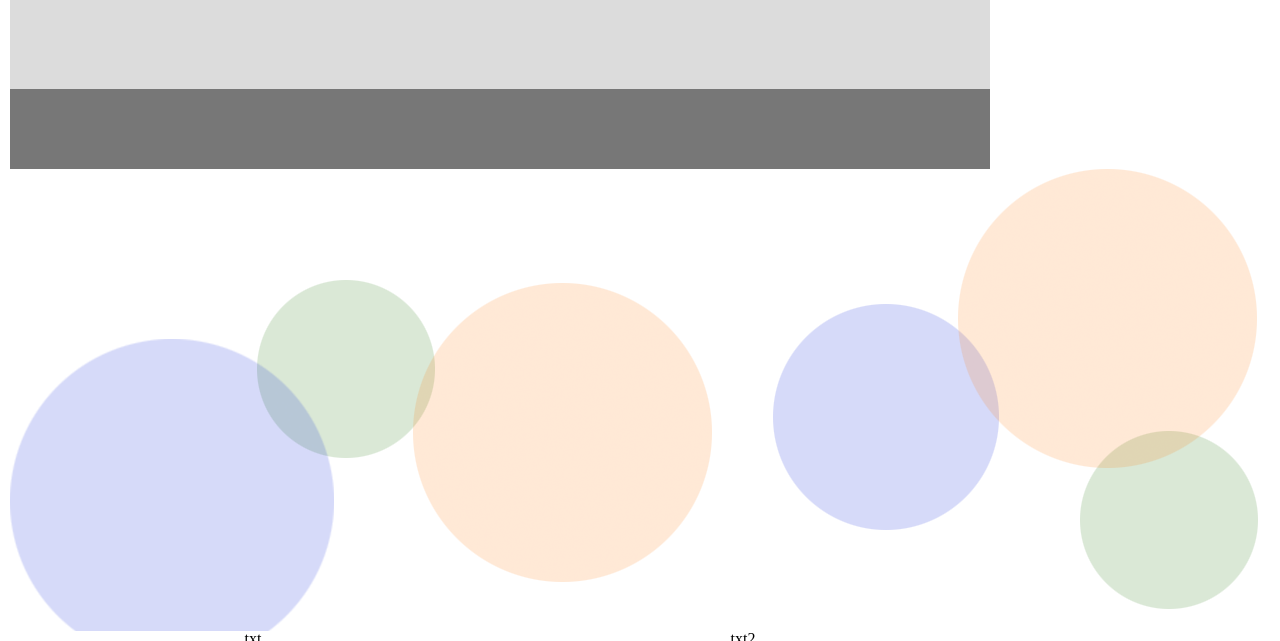
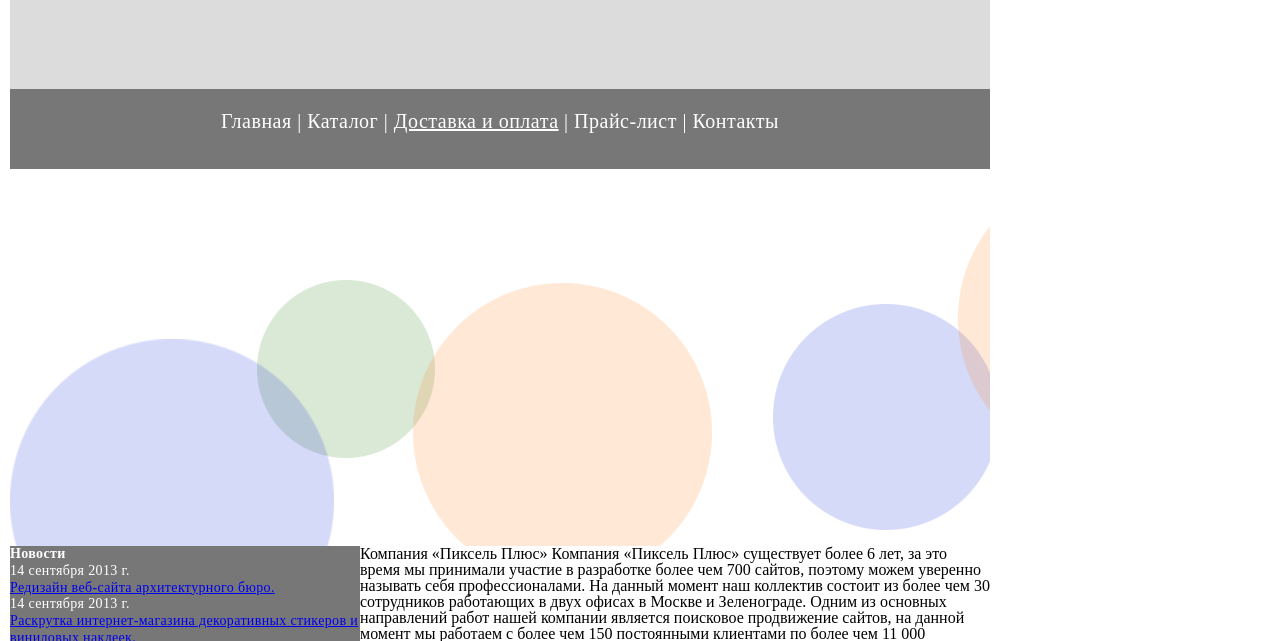
Before and after one commit to YaroslavRom/Second_Project-, a plain HTML site: page index.html in a window 1280 px wide. Shown: the part 141-782 px from the top of the page. Drawn offline with Linux system fonts and the light colour scheme.

Commit message:
Moving on

```diff
--- a/css/style.css
+++ b/css/style.css
@@ -16,16 +16,18 @@
     width:980px;
     display: flex;
     justify-content: space-between;
+    justify-content: space-around;
 
 
 }
 .num-txt{
     font-family: 'Open Sans Condensed';
-    font-size: 40px;
-    line-height: 46px;
+    font-size: 33px;
+    line-height: 34px;
     font-weight: 300;
     letter-spacing: 0.025em;
     color: #767676;
+
 }
 .header-logo{
     width: 273px;
@@ -50,18 +52,50 @@
     width: 980px;
     height:80px;
     display: flex;
+    justify-content: center;
+    align-content: center;
+
+}
+
+.menu-txt{
+    margin-top: 20px;
+    font-family: 'PT Sans';
+    font-size: 20px;
+    line-height: 1.2;
+    font-weight: 400;
+    letter-spacing: 0.025em;
+    color: #ffffff;
+
+}
+.hover-txt{
 
 }
  .b_img{
-     display: flex;
  }
 
+ .slider{
+overflow: hidden;
+ }
  .mid{
      display: flex;
      flex-direction: row;
      justify-content: space-between;
      justify-content: space-around;
      background-color: #ffffff;
+ }
+ .mid-block{
+     background-color: #777777;
+     width: 350px;
+     height: auto;
+ }
+ .mid-txt{
+     font-family: 'PT Sans';
+     font-size: 14px;
+     font-weight: 400;
+     letter-spacing: 0.025em;
+     color: #ffffff;
+     line-height: 1.2;
+     font-style: normal;
  }
 
  .footer-b{
--- a/index.html
+++ b/index.html
@@ -1,5 +1,6 @@
 <!DOCTYPE html>
-<html lang="en">
+<html lang="en" xmlns="http://www.w3.org/1999/html" xmlns="http://www.w3.org/1999/html"
+      xmlns="http://www.w3.org/1999/html" xmlns="http://www.w3.org/1999/html">
 <head>
     <meta charset="UTF-8">
     <title>Second_Project</title>
@@ -15,13 +16,12 @@
 
         <div class="header-top">
             <div class="header-left">
-                <img src="img/logo.png" alt="logo" class="header-logo">
+                <img src="img/logo.png" alt="logo" class="header-logo" style="overflow: hidden">
             </div>
             <div class="header-right">
                 <div class="header-phone-number">
                     <ul class="num-txt">
                         <li>+7(499) 777-77-77</li>
-                        <br>
                         <li>+7(499) 777-77-77</li>
                     </ul>
                 </div>
@@ -33,9 +33,15 @@
     <!--qq Menu -->
     <menu>
         <div class="menu">
-            <ul>
-                <li>
-                </li>
+            <ul class="menu-txt">
+                <ul>
+                    Главная |
+                    Каталог |
+                    <u> Доставка и оплата</u> |
+                    Прайс-лист |
+                    Контакты
+                </ul>
+
             </ul>
 
         </div>
@@ -46,26 +52,61 @@
     <!--qq Slider -->
 
     <div class="slider">
-
+        <img src="img/b_img.png" alt="background-img" class="b_img" style="overflow:hidden" >
     </div>
     <!--qq Slider End -->
 
     <!--qq Content  -->
     <div class="content">
-        <img src="img/b_img.png" alt="background-img" class="b_img">
 
         <div class="mid">
             <div class="left-mid">
                 <div class="mid-block">
-                    <ul>
-                       txt
+                    <ul class="mid-txt">
+                        <h1>Новости</h1>
+
+                        <li>14 сентября 2013 г.</li>
+                        <li><a href="https://www.google.com/" >Редизайн веб-сайта архитектурного бюро. </a></li>
+
+                        <li>14 сентября 2013 г.</li>
+                        <li><a href="https://www.google.com/" >Раскрутка интернет-магазина декоративных стикеров и виниловых наклеек.</a></li>
+
+                        <li>14 сентября 2013 г.</li>
+                        <li><a href="https://www.google.com/" >SEO-продвижение сайта поставщика дизель генераторов.</a></li>
+
+                        <li>14 сентября 2013 г.</li>
+                        <li><a href="https://www.google.com/" >Поисковое продвижение веб-сайта поставщика гидрооборудования.</a></li>
+
+
+                        Архив новостей
                     </ul>
                 </div>
             </div>
 
             <div class="right-mid">
                     <ul>
-                        txt2
+                        Компания «Пиксель Плюс»
+
+                        Компания «Пиксель Плюс» существует более 6 лет, за это время мы принимали участие
+                        в разработке более чем 700 сайтов, поэтому можем уверенно называть себя профессионалами.
+                        На данный момент наш коллектив состоит из более чем 30 сотрудников работающих
+                        в двух офисах в Москве и Зеленограде.
+
+                        Одним из основных направлений работ нашей компании является поисковое продвижение
+                        сайтов, на данной момент мы работаем с более чем 150 постоянными клиентами
+                        по более чем 11 000 поисковым запросам. При этом в работе основной акцент мы
+                        делаем на качестве работ, а так же применяем собственные уникальные разработки в
+                        области SEO продвижения. На данный момент отдел SEO состоит из 9 человек под
+                        руководством ведущего специалиста, преимущественно работающих в нашем московском
+                        офисе.
+
+                        Наша компания является золотым сертифицированным партнёром «1С-Битрикс» (сертификат
+                        № 33939 с 2007 по 2013), что ещё раз подтверждает квалификацию наших
+                        сотрудников. В январе 2013 мы стали лидерами продаж продуктов «1С-Битрикс» и
+                        вошли в число лучших разработчиков сайтов России. Все специалисты занимающиеся
+                        изготовлением сайтов проходят обязательную сертификацию «1С-Битрикс» в течении
+                        первых 6 месяцев работы в компании, после чего продолжают непрерывно поддерживать
+                        и развивать свои профессиональные навыки.
                     </ul>
             </div>
         </div>
```
